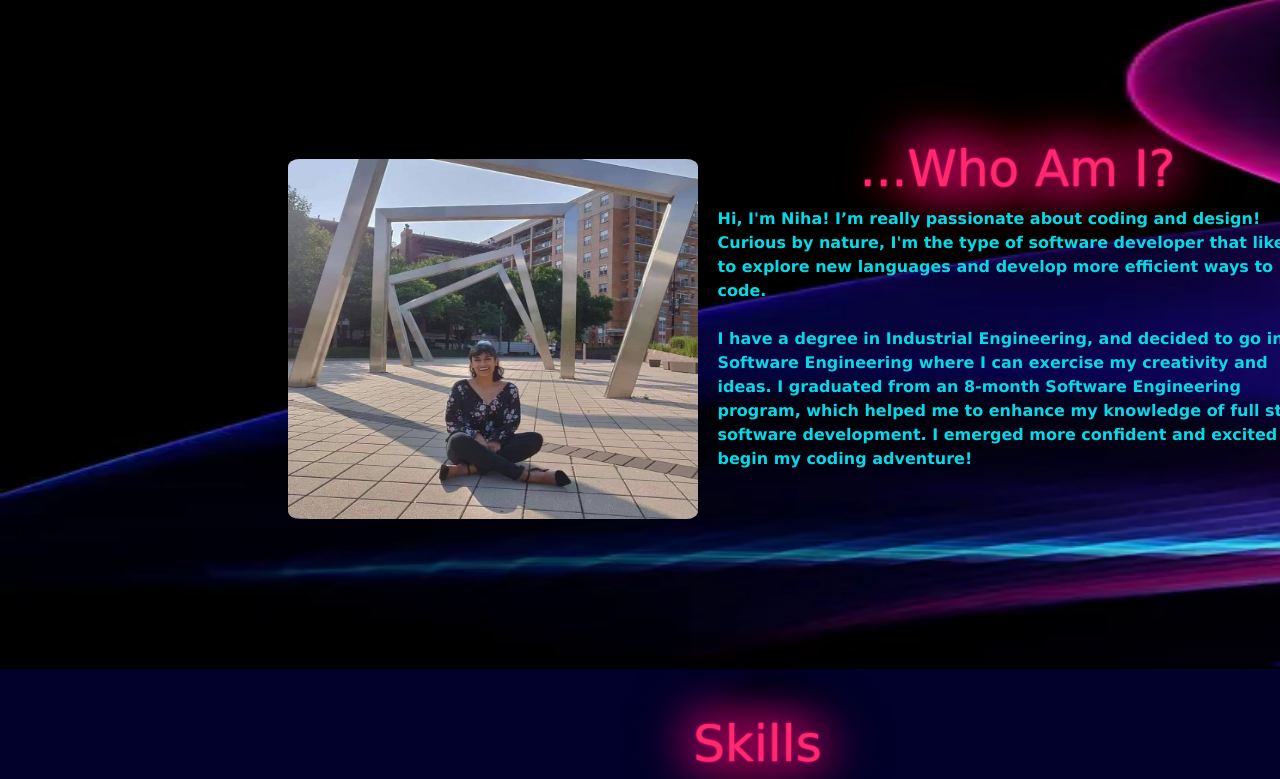
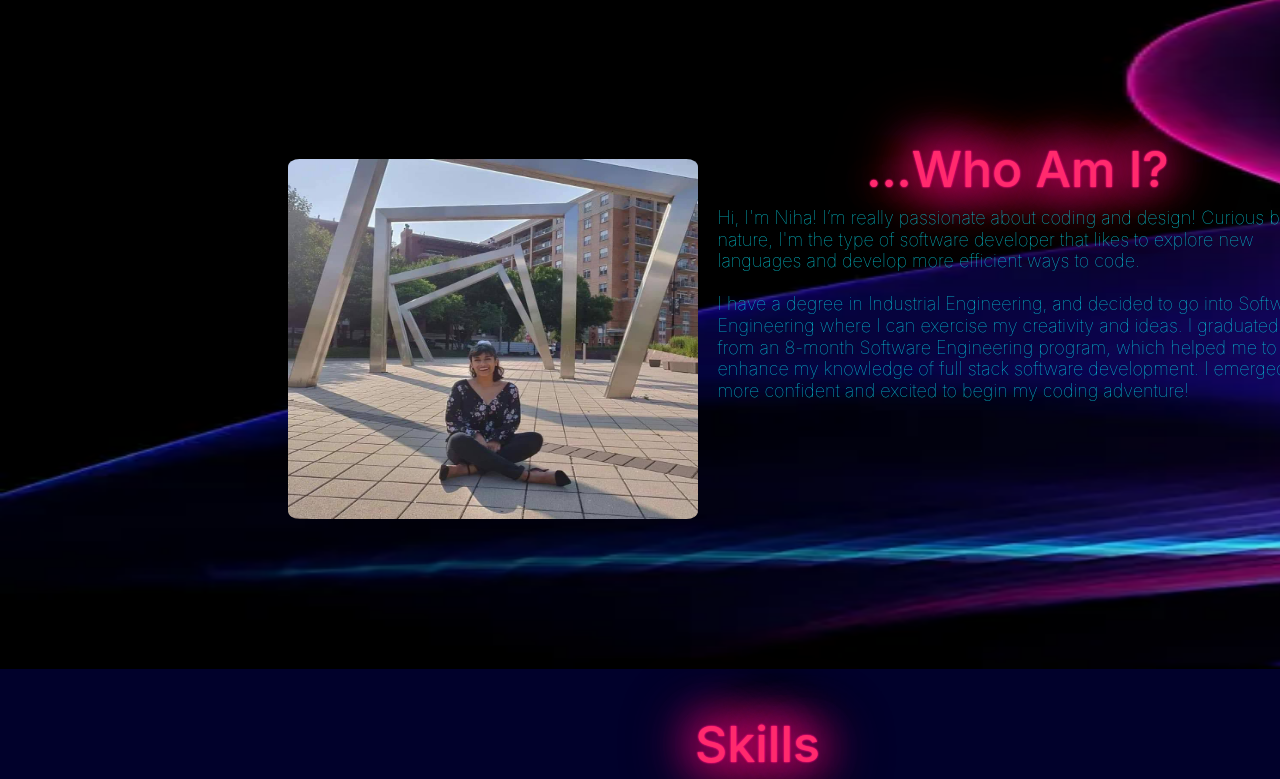
Before and after one commit to nihaahmad26/nihaahmad26.github.io, a website: page index.html in a window 1280 px wide. Shown: the part 861-1640 px from the top of the page. Drawn offline with nearby package versions, Linux system fonts and the light colour scheme; grey boxes are pictures that could not be loaded.

Commit message:
font change

```diff
--- a/index.html
+++ b/index.html
@@ -45,12 +45,12 @@
             <div class="media-body">
               <h4 class="media-heading"></h4>
               <h1 class="glow">...Who Am I?</h1>
-              <div id="text">
+              <h5 id="text">
                 Hi, I'm Niha! I’m really passionate about coding and design! Curious by nature, I'm the type of software developer that likes to explore new languages and develop more efficient ways to code.
                 <br>
                 <br>
                 I have a degree in Industrial Engineering, and decided to go into Software Engineering where I can exercise my creativity and ideas. I graduated from an 8-month Software Engineering program, which helped me to enhance my knowledge of full stack software development. I emerged more confident and excited to begin my coding adventure!
-              </div>
+              </h5>
             </div>
           </div>
     </div>
--- a/mystyle.css
+++ b/mystyle.css
@@ -75,7 +75,9 @@ a:hover {
 
 #text{
   color: #05d8e6;
-  font-weight: 600;
+  font-family: -apple-system,BlinkMacSystemFont,"Segoe UI",Roboto,"Helvetica Neue",Arial,sans-serif,"Apple Color Emoji","Segoe UI Emoji","Segoe UI Symbol";
+  font-weight: 100;
+  font-size: 18px;
   width: 600px;
 }
 
@@ -160,6 +162,7 @@ video {
 
 figcaption{
   width:350px;
+  font-family: -apple-system,BlinkMacSystemFont,"Segoe UI",Roboto,"Helvetica Neue",Arial,sans-serif,"Apple Color Emoji","Segoe UI Emoji","Segoe UI Symbol";
 }
 .videos{
   width:1220px;
@@ -290,6 +293,7 @@ figcaption{
     font-size: 50px;
     color: #ff2a6d;
     text-align: center;
+    font-family: -apple-system,BlinkMacSystemFont,"Segoe UI",Roboto,"Helvetica Neue",Arial,sans-serif,"Apple Color Emoji","Segoe UI Emoji","Segoe UI Symbol";
     -webkit-animation: light 1s ease-in-out infinite alternate;
     -moz-animation: light 1s ease-in-out infinite alternate;
     animation: light 1s ease-in-out infinite alternate;
```
